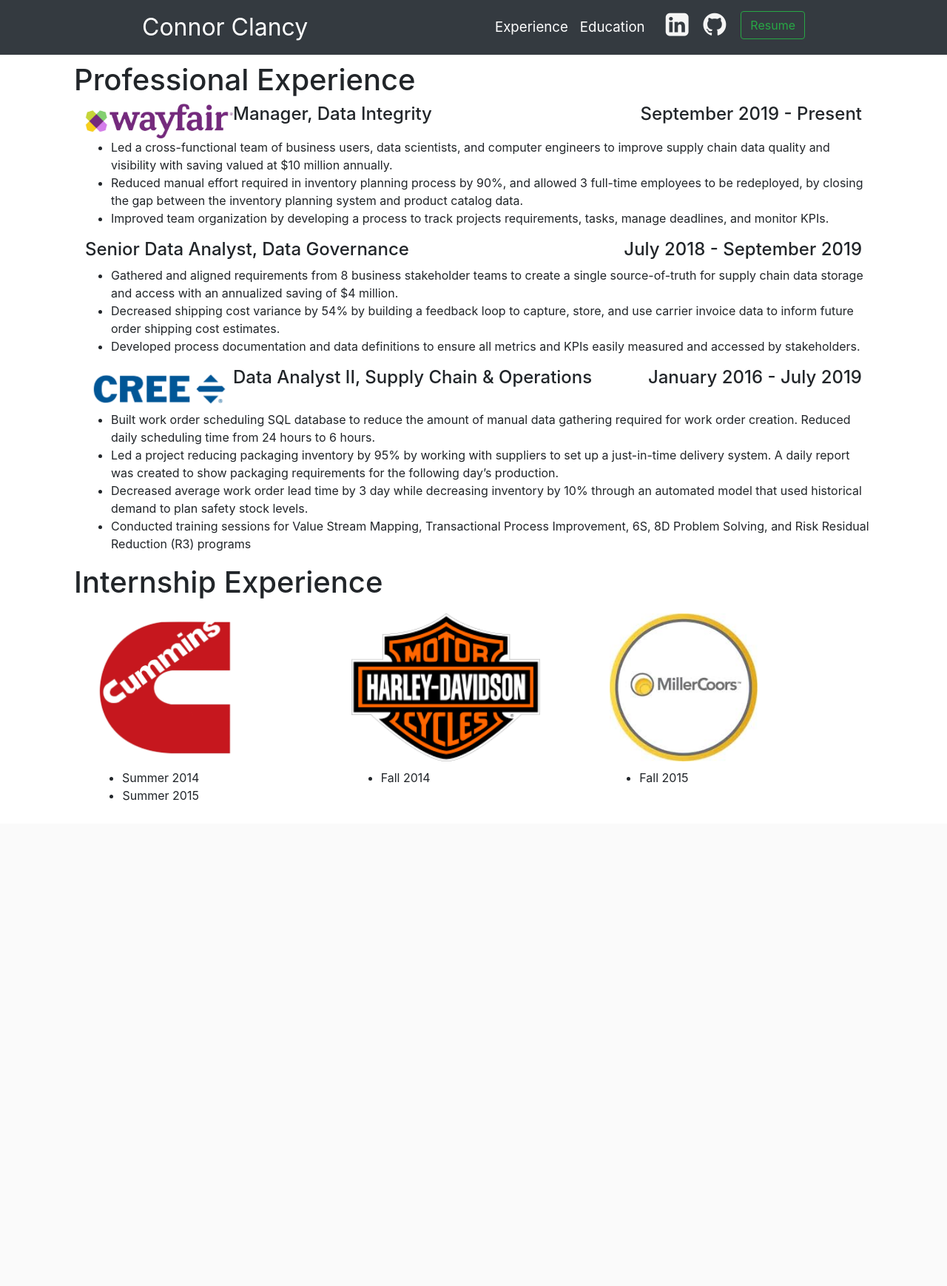
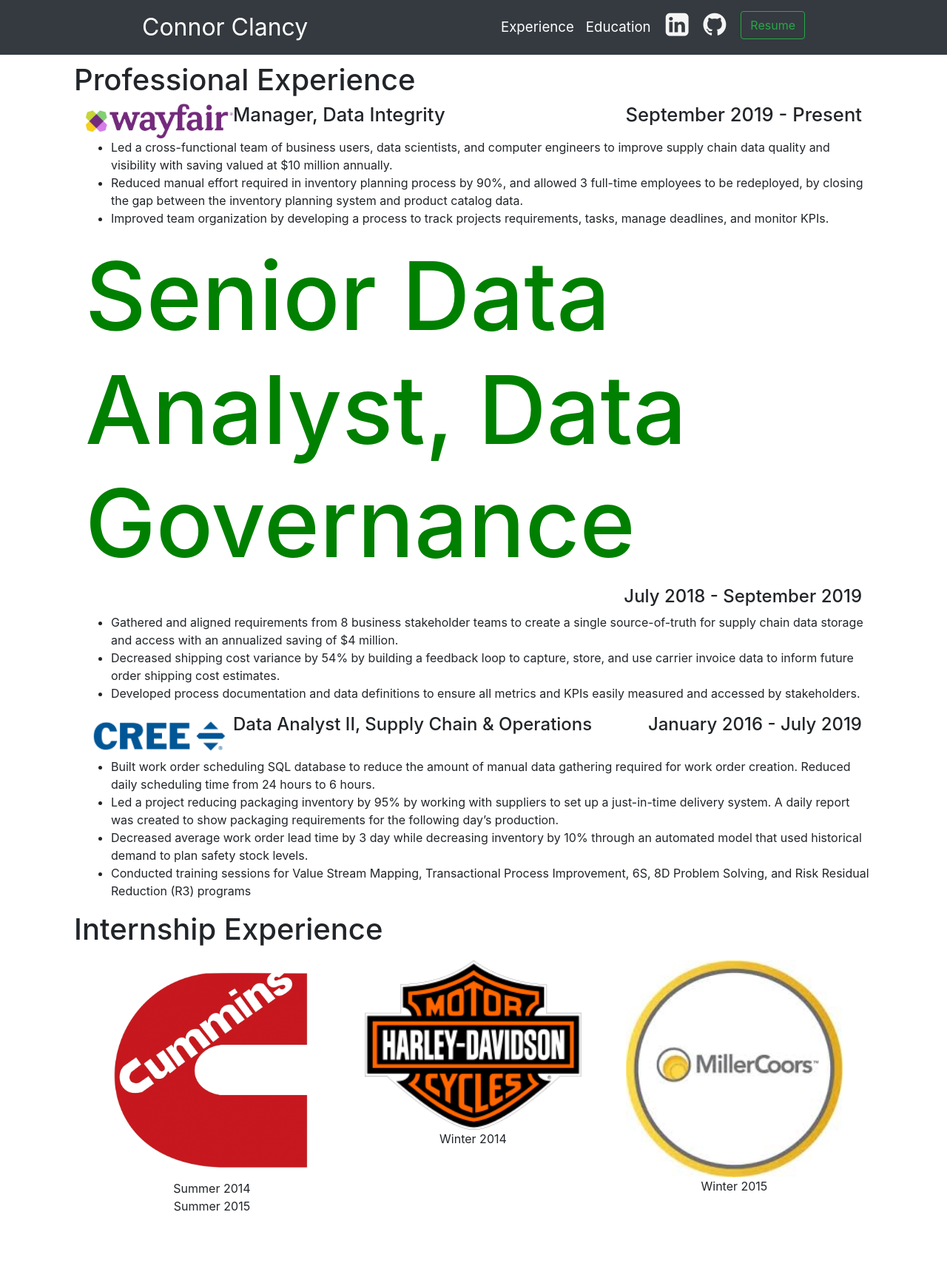
Before and after one commit to conclancy/connor-clancy.com, a Flask app: page /experience in a window 1280 px wide. Shown: the whole page at 74% size. Before the commit the page ends 1082 px from the top, so only its background shows below. Run offline with Flask 2, Linux system fonts and the light colour scheme; some libraries are stand-ins or nearby versions.

Commit message:
added css

```diff
--- a/app.py
+++ b/app.py
@@ -20,5 +20,5 @@
     # https://stackoverflow.com/questions/18281433/flask-handling-a-pdf-as-its-own-page
 
 if __name__ == '__main__':
-    #app.debug = True
+    app.debug = True
     app.run()
--- /dev/null
+++ b/style.css
@@ -0,0 +1,5 @@
+.experience-title{
+    font-size: 10vw;
+    float: left;
+    color: green;
+}
--- a/templates/experience.html
+++ b/templates/experience.html
@@ -2,15 +2,15 @@
 {% extends 'layout.html' %}
 
 {% block body %}
-<div class="container-fluid" style="padding-top: 10px;">
+<div class="container-fluid" style="padding-top: 10px; padding-bottom: 100px">
     <h1>Professional Experience</h1>
     <div class="container">
         <img class="float-left" style="width: 200px" src="../static/wayfair.png">
     </div>
     <div class="clearfix"></div>
     <div class="container-fluid">
-        <h4 class="float-left">Manager, Data Integrity</h4>
-        <h4 class="float-right">September 2019 - Present</h4>
+        <h4 class="float-left" style="font-size: 2vw;">Manager, Data Integrity</h4>
+        <h4 class="float-right" style="font-size: 2vw;">September 2019 - Present</h4>
     </div>
     <div class="clearfix"></div>
     <div style="margin-left: 10px; margin-right: 5px;">
@@ -28,7 +28,7 @@
     </div>
     <div class="clearfix"></div>
     <div class="container-fluid">
-        <h4 class="float-left">Senior Data Analyst, Data Governance</h4>
+        <h4 class="experience-title">Senior Data Analyst, Data Governance</h4>
         <h4 class="float-right">July 2018 - September 2019</h4>
     </div>
     <div class="clearfix"></div>
@@ -73,32 +73,31 @@
     </div>
     <div class="clearfix"></div>
     <h1>Internship Experience</h1>
-    <div class="container">
-        <div class="container", style="float:left; width:33.3%; border:1px; padding:10px; box-sizing:border-box;">
-            <img class="float-left", style="height:200px", src="../static/cummins_raw.png">
-            <div class="clearfix"></div>
-            <ul style="display:inline-block; padding-top:10px; text-align:center;">
-                <li>Summer 2014</li>
-                <li>Summer 2015</li>
-            </ul>
-            <div class="clearfix"></div>
+    <div class="container-fluid" style="border:1px; padding:10px; max-height: 350px; overflow: hidden">
+        <div class="container-fluid" style="float:left; width:33.3%; box-sizing:border-box;">
+            <div class="container-fluid" style="display: inline-block; vertical-align: top; text-align: center;">
+                <img style="width: 100%; margin:0 auto;", src="../static/cummins_raw.png">
+                <br>
+                <a>Summer 2014</a>
+                <br>
+                <a>Summer 2015</a>
+            </div>
         </div>
-        <div class="container", style="float:left; width:33.3%; border:1px; padding:10px; box-sizing:border-box;">
-            <img class="float-left", style="height:200px; align-content:center;", src="../static/harley2.png">
-            <div class="clearfix"></div>
-            <ul style="display:inline-block; padding-top:10px; text-align:center;">
-                <li>Fall 2014</li>
-            </ul>
-            <div class="clearfix"></div>
+        <div class="container-fluid" style="float:left; width:33.3%; box-sizing:border-box;">
+            <div class="container-fluid" style="display: inline-block; text-align: center;">
+                <img style="width: 100%; margin:0 auto; vertical-align: center;", src="../static/harley2.png">
+                <br>
+                <a>Winter 2014</a>
+            </div>
         </div>
-        <div class="container", style="float:left; width:33.3%; border:1px; padding:10px; box-sizing:border-box;">
-            <img class="float-left", style="height:200px", src="../static/miller_raw.jpeg">
-            <div class="clearfix"></div>
-            <ul style="display:inline-block; padding-top:10px; text-align:center;">
-                <li>Fall 2015</li>
-            </ul>
-            <div class="clearfix"></div>
+        <div class="container-fluid" style="float:left; width:33.3%; box-sizing:border-box;">
+            <div class="container-fluid" style="display: inline-block; vertical-align: middle; text-align: center;">
+                <img style="width: 100%; margin:0 auto;", src="../static/miller_raw.jpeg">
+                <br>
+                <a>Winter 2015</a>
+            </div>
         </div>
     </div>
+    <div class="clearfix"></div>
 </div>
 {% endblock %}
--- a/templates/includes/_navbar.html
+++ b/templates/includes/_navbar.html
@@ -15,12 +15,12 @@
           <a class="nav-link" href="/experience" style="font-size: 14pt;">Experience</a>
         </li>
         <li class="nav-item active">
-          <a class="nav-link" href="/education" style="font-size: 14pt;">Education</a>
+          <a class="nav-link" href="/education" style="font-size: 14pt; padding-right: 20px;">Education</a>
         </li>
 
         <!--logos https://www.w3schools.com/icons/fontawesome_icons_brand.asp-->
         <a href="https://www.linkedin.com/in/conclancy/" target="_blank">
-          <i class="fa fa-linkedin-square" target="_blank" style="font-size:36px; color:whitesmoke; padding-left: 20px;padding-right: 20px"></i>
+          <i class="fa fa-linkedin-square" target="_blank" style="font-size:36px; color:whitesmoke; padding-right: 20px"></i>
         </a>
         <a href="https://github.com/conclancy" target="_blank">
           <i class="fa fa-github" href="" style="font-size:36px; color:whitesmoke; padding-right: 20px"></i>
--- a/templates/index.html
+++ b/templates/index.html
@@ -20,7 +20,7 @@
         </p>
         <h1>My Story</h1>
         <p style="padding-left: 20px;">
-            In 2018, my mom finally heard the words she had been waiting to hear since I left home for college 6 years earlier "I am moving!"  <br><br> Much to her dismay, I was not moving back home to Seattle, but instead moving the opposite direction to Boston for a new tech roll.   In my free time I love coding! I work seamlessly in Python and SQL and am actively learning HTML, CSS, Java, and JavaScript.  I built this webstie myself using the Flask Framework; please reachout if you have any pointers for me!
+            In 2018, my mom finally heard the words she had been waiting to hear since I left home for college 6 years earlier "I am moving!"  <br><br> Much to her dismay, I was not moving back home to Seattle, but instead moving the opposite direction to Boston for a new tech roll.   In my free time I love coding! I work seamlessly in Python and SQL and am actively learning HTML, CSS, Java, and JavaScript.  I built this webstie myself using the Python Flask Framework and Bootstrap HTML.
         </p>
     </div>
 </div>
--- a/templates/layout.html
+++ b/templates/layout.html
@@ -6,6 +6,7 @@
         <title>Connor Clancy</title>
         <link rel="stylesheet" href = "https://stackpath.bootstrapcdn.com/bootstrap/4.5.0/css/bootstrap.min.css">
         <link rel="stylesheet" href="https://cdnjs.cloudflare.com/ajax/libs/font-awesome/4.7.0/css/font-awesome.min.css">
+        <link rel="stylesheet" type="text/css" href="../style.css">
     </head>
     <body>
         {% include 'includes/_navbar.html' %}
@@ -14,10 +15,8 @@
         {% block body %} {% endblock %}
         </div>
 
-        <!--<script src="https://ajax.googleapis.com/ajax/libs/jquery/2.1.3/jquery.min.js"></script>-->
         <script src="https://code.jquery.com/jquery-3.2.1.slim.min.js" integrity="sha384-KJ3o2DKtIkvYIK3UENzmM7KCkRr/rE9/Qpg6aAZGJwFDMVNA/GpGFF93hXpG5KkN" crossorigin="anonymous"></script>
         <script src="https://cdnjs.cloudflare.com/ajax/libs/popper.js/1.12.9/umd/popper.min.js" integrity="sha384-ApNbgh9B+Y1QKtv3Rn7W3mgPxhU9K/ScQsAP7hUibX39j7fakFPskvXusvfa0b4Q" crossorigin="anonymous"></script>
         <script src="https://stackpath.bootstrapcdn.com/bootstrap/4.5.0/js/bootstrap.min.js" integrity="sha384-OgVRvuATP1z7JjHLkuOU7Xw704+h835Lr+6QL9UvYjZE3Ipu6Tp75j7Bh/kR0JKI" crossorigin="anonymous"></script>
-        <!--<script src="https://stackpath.bootstrapcdn.com/bootstrap/4.5.0/js/bootstrap.bundle.min.js" integrity="sha384-1CmrxMRARb6aLqgBO7yyAxTOQE2AKb9GfXnEo760AUcUmFx3ibVJJAzGytlQcNXd" crossorigin="anonymous"></script>-->
     </body>
 </html>
```
